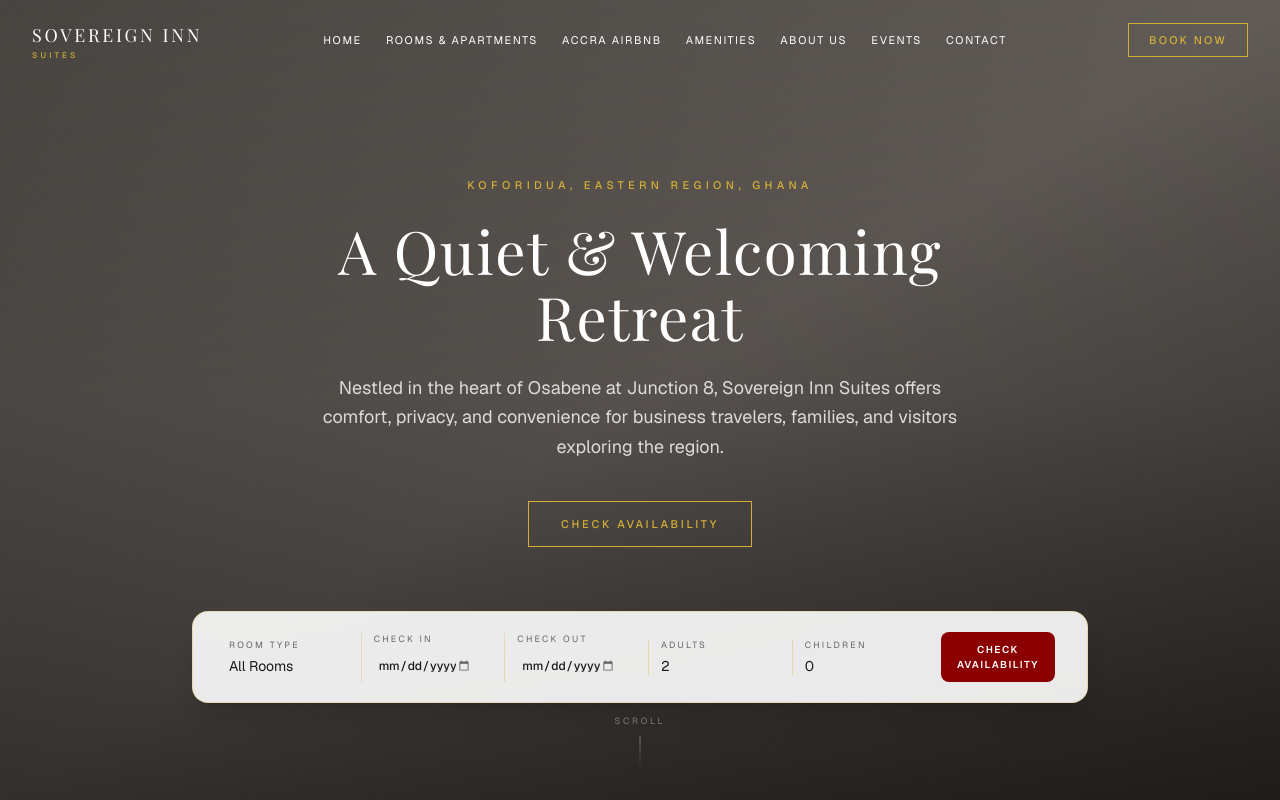
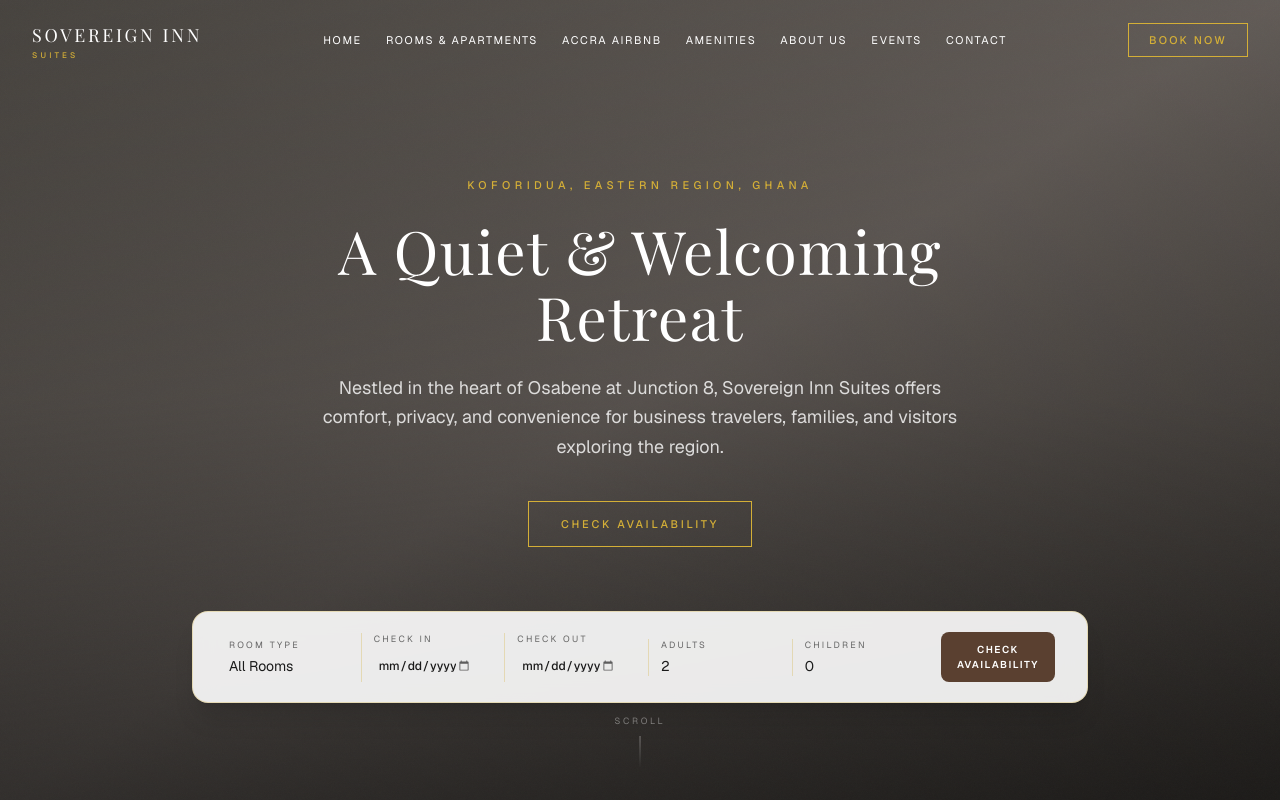
Before and after one commit to georgeey123/sovereigninnsuites, a Next.js app: page / in a window 1280 px wide. Shown: the top 800 px of the page. Built offline with nearby package versions, Linux system fonts and the light colour scheme.

Commit message:
feat(ui): change primary red colour to brown

```diff
--- a/app/globals.css
+++ b/app/globals.css
@@ -15,17 +15,17 @@
   -moz-osx-font-smoothing: grayscale;
   background-color: #ffffff;
 
-  --brand-red: #8b0000;
+  --brand-red: #5a4030;
   --brand-gold: #d4af37;
   --brand-gold-light: #f4e4bc;
   --brand-white: #ffffff;
-  --primary-red: #8b0000;
+  --primary-red: #5a4030;
   --primary-gold: #d4af37;
   --off-white: #fcfafa;
   --gold-finish: #d4af37;
   --bg-cream: #fdfcfb;
   --accent-gold: #c5a059;
-  --primary: #b31b1b;
+  --primary: #5a4030;
   --accent: #c5a059;
   --background-light: #ffffff;
   --secondary-dark: #1a1a1a;
@@ -37,7 +37,7 @@
 @theme {
   --color-gold: #d4af37;
   --color-gold-dark: #c5a059;
-  --color-primary-red: #8b0000;
+  --color-primary-red: #5a4030;
   --color-cream: #fdfcfb;
   --color-warm-bg: #fdfbf7;
 }
@@ -140,7 +140,7 @@
 }
 
 .bg-accent-red\/90 {
-  background-color: rgba(179, 27, 27, 0.9);
+  background-color: rgba(90, 64, 48, 0.9);
 }
 
 .border-accent {
```
Also changed, not shown: app/icon.svg.
